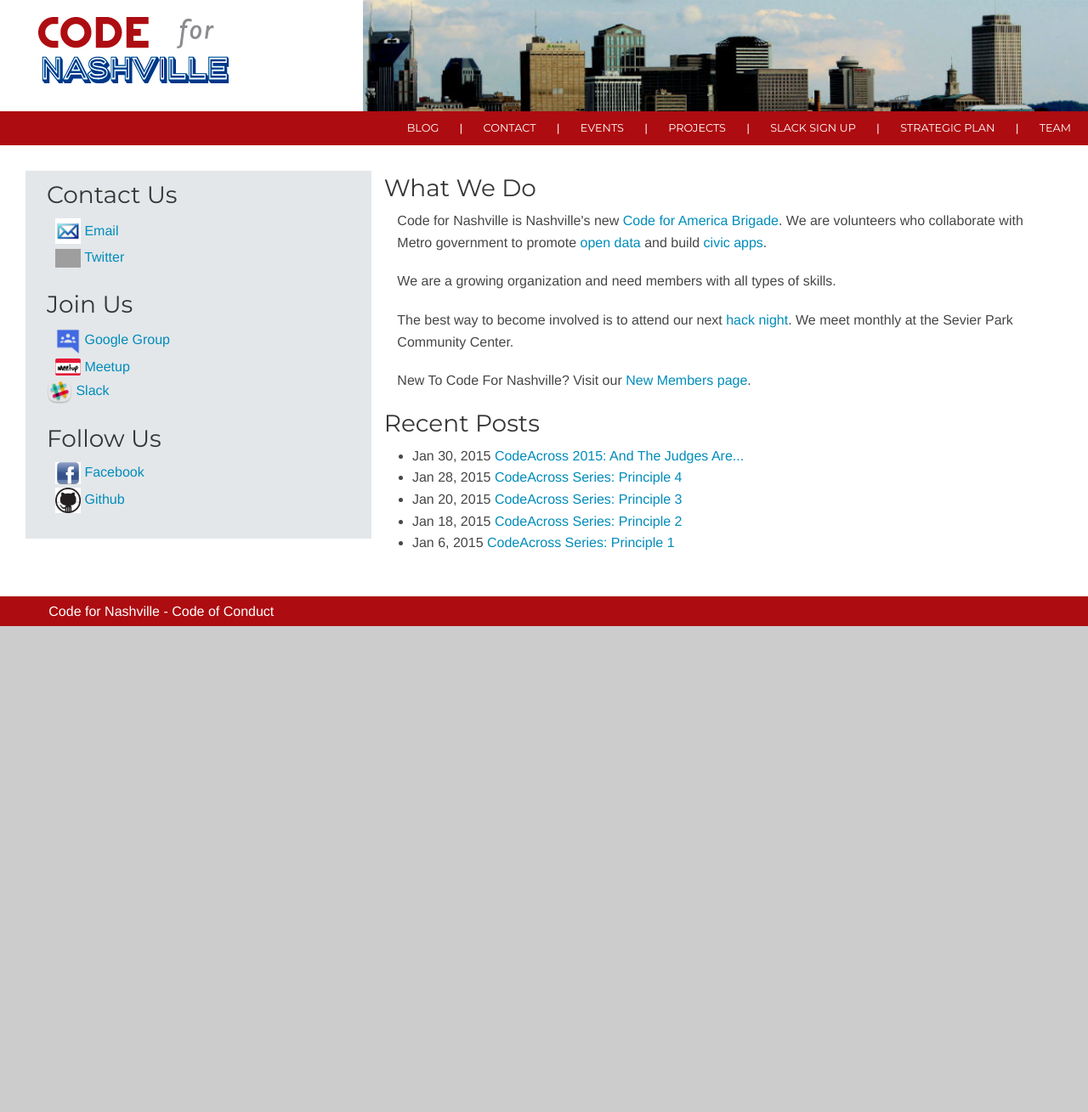
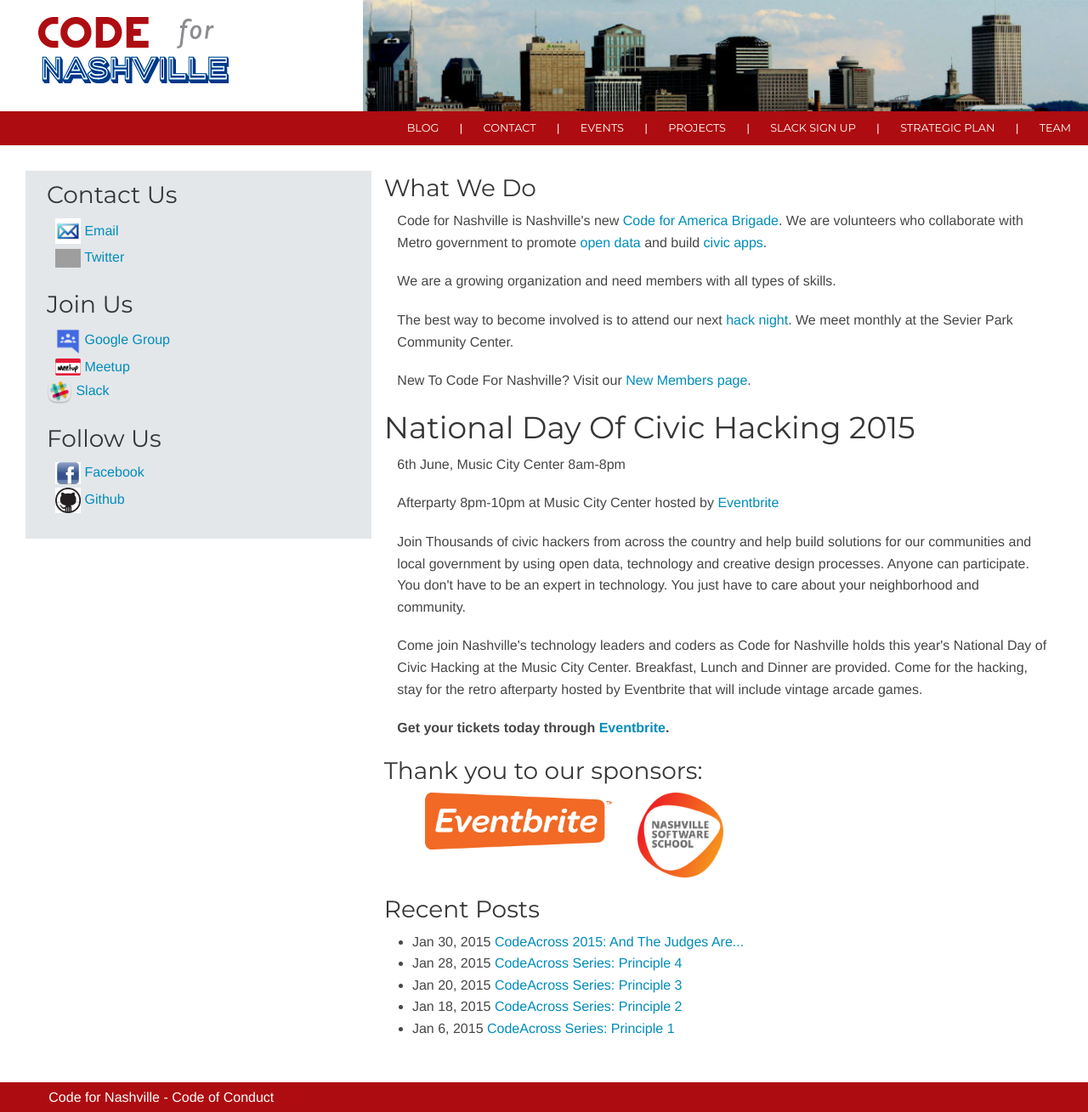
Before and after one commit to code-for-nashville/code-for-nashville.github.io, a Jekyll site: the page built from index.html, in a window 1280 px wide. Shown: the whole page at 85% size. Built offline with Jekyll 4.4.1, drawn with Linux system fonts in a browser that asks for light colours; nearby versions of some CDN libraries; before the commit the page ends 900 px from its top, so only the background shows below that; grey boxes are pictures that could not be loaded.

Commit message:
added ndoch info to homepage as an includes file

```diff
--- /dev/null
+++ b/_includes/ndoch-2015.html
@@ -0,0 +1,18 @@
+<h2>National Day Of Civic Hacking 2015</h2>
+  <p> 6th June, Music City Center 8am-8pm</p>
+  <p>Afterparty 8pm-10pm at Music City Center hosted by <a href="http://www.eventbrite.com">Eventbrite</a>
+  <p>Join Thousands of civic hackers from across the country and help build solutions for our communities and local government by using open data, technology and creative design processes. Anyone can participate. You don't have to be an expert in technology. You just have to care about your neighborhood and community.</p>
+
+<p>Come join Nashville's technology leaders and coders as Code for Nashville holds this year's National Day of Civic Hacking at the Music City Center. Breakfast, Lunch and Dinner are provided. Come for the hacking, stay for the retro afterparty hosted by Eventbrite that will include vintage arcade games.
+
+<p><strong>Get your tickets today through <a href="http://www.eventbrite.com/e/national-day-of-civic-hacking-nashville-tickets-16571162794">Eventbrite</a>.</strong></p>
+
+<h3>Thank you to our sponsors:</h3>
+<ul class="ndoch-sponsor-list cf">
+  <li class="large-4 small-4 columns">
+    <a href="http://www.eventbrite.com"><img src="/img/eb-logo.png" /></a>
+  </li>
+  <li class="large-4 small-4 columns">
+    <a href="http://www.nashvillesoftwareschool.com"><img src="/img/NSS-logo.png" /></a>
+  </li>
+</ul>
--- a/_sass/_home.scss
+++ b/_sass/_home.scss
@@ -31,3 +31,17 @@
     }
   }
 }
+
+.ndoch-sponsor-list {
+  li {
+    list-style-type: none;
+    img {
+      max-width: 100%;
+      max-height: 100px;
+    }
+  }
+
+  [class*="column"] + [class*="column"]:last-child {
+      float: left;
+  }
+}
--- a/index.html
+++ b/index.html
@@ -10,6 +10,9 @@
       {% include about.html %}
     </div>
     <div>
+      {% include ndoch-2015.html %}
+    </div>
+    <div>
       {% include recent_blogs.html %}
     </div>
   </div>
```
Also changed, not shown: img/NSS-logo.png (added), img/eb-logo.png (added).
